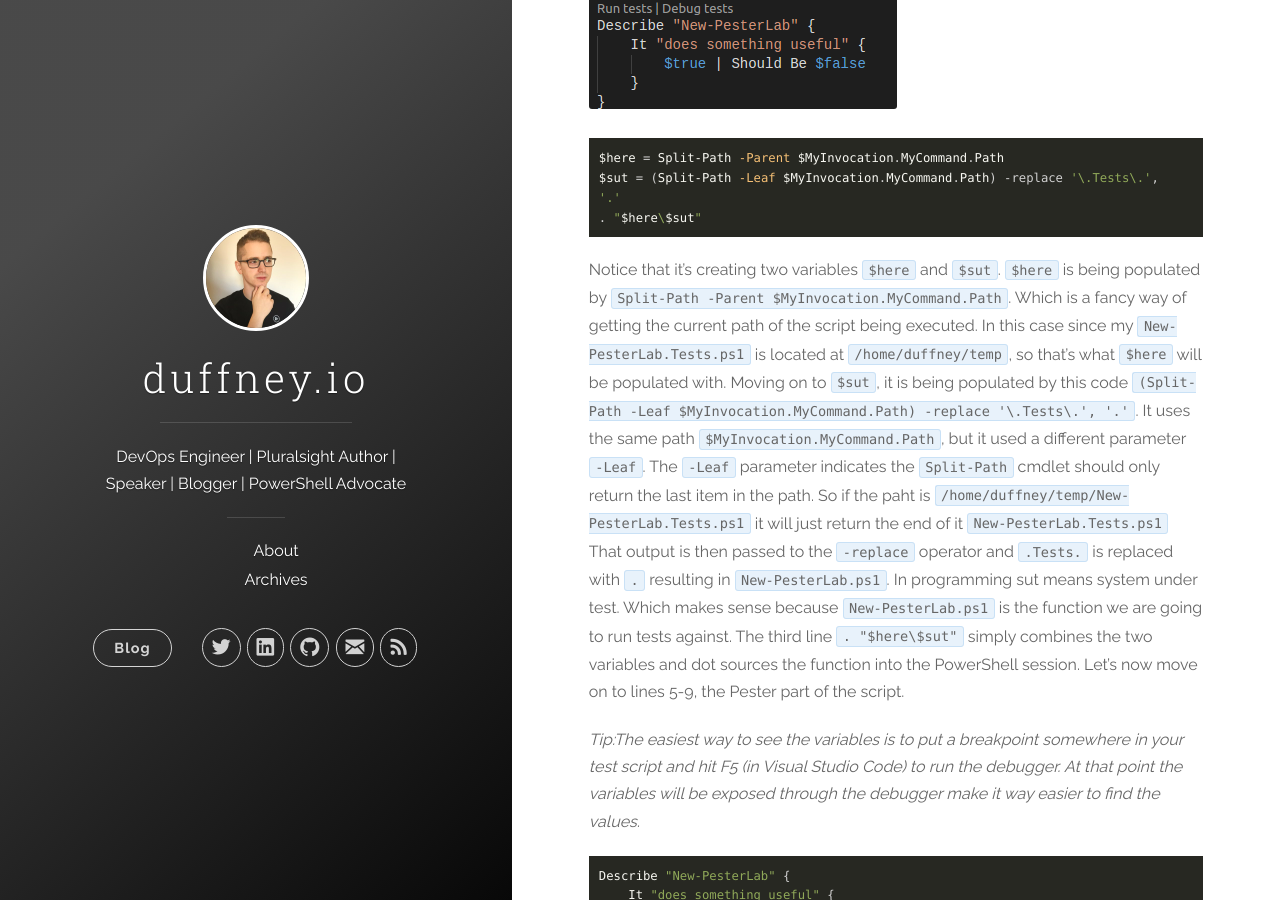
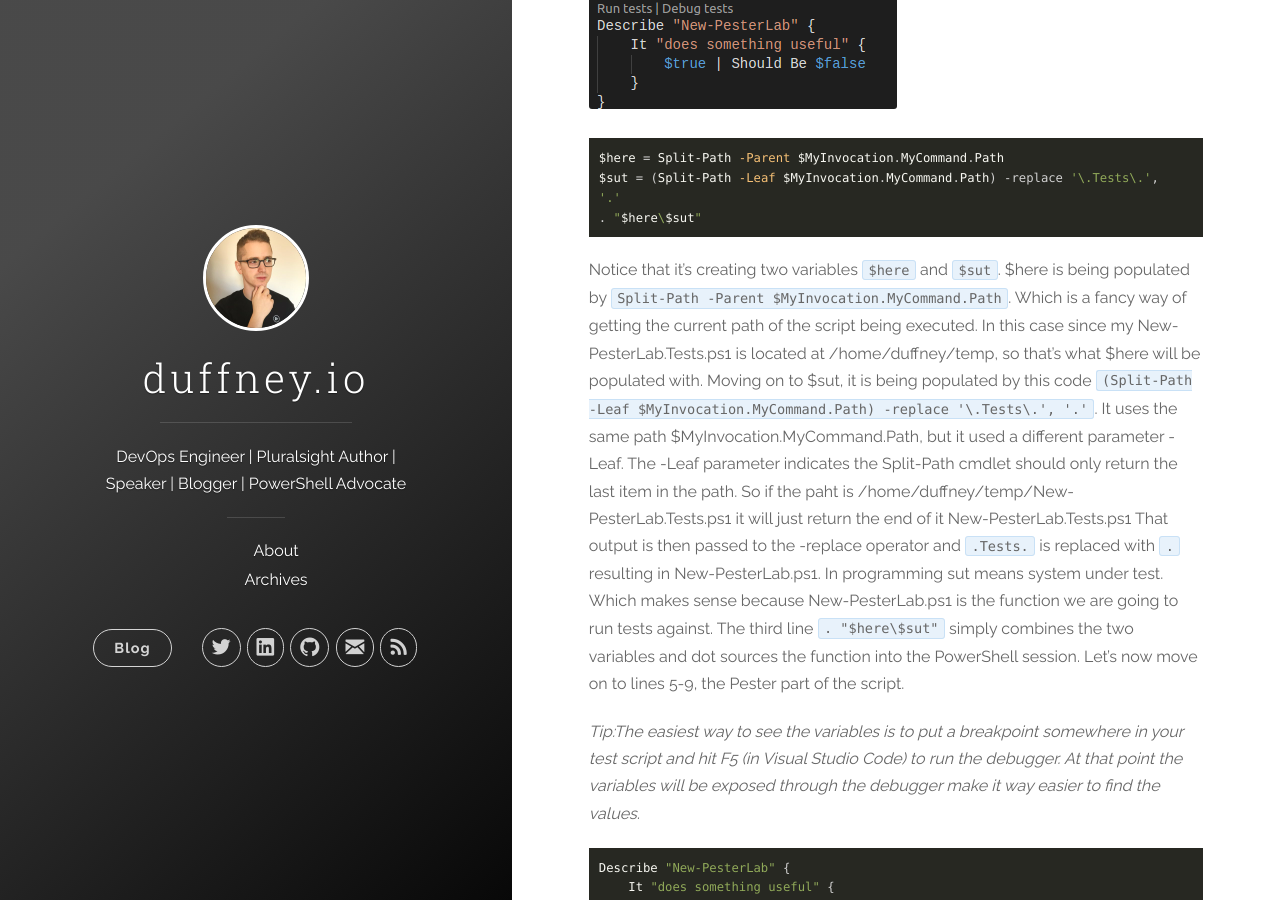
Before and after one commit to AzureDevOps3/duffney.github.io, a Jekyll site: the page built from _posts/2017-08-23-GettingStartedWithPester.md, in a window 1280 px wide and 900 px high, scrolled down 2267 px. Built offline with Jekyll 4.4.1, drawn with Linux system fonts in a browser that asks for light colours; nearby versions of some CDN libraries; comment, search, counter and statistics services are not loaded.

Commit message:
removed some ``

```diff
--- a/_posts/2017-08-23-GettingStartedWithPester.md
+++ b/_posts/2017-08-23-GettingStartedWithPester.md
@@ -77,7 +77,7 @@ $sut = (Split-Path -Leaf $MyInvocation.MyCommand.Path) -replace '\.Tests\.', '.'
 . "$here\$sut"
 {% endhighlight %}
 
-Notice that it's creating two variables `$here` and `$sut`. `$here` is being populated by `Split-Path -Parent $MyInvocation.MyCommand.Path`. Which is a fancy way of getting the current path of the script being executed. In this case since my `New-PesterLab.Tests.ps1` is located at `/home/duffney/temp`, so that's what `$here` will be populated with. Moving on to `$sut`, it is being populated by this code `(Split-Path -Leaf $MyInvocation.MyCommand.Path) -replace '\.Tests\.', '.'`. It uses the same path `$MyInvocation.MyCommand.Path`, but it used a different parameter `-Leaf`. The `-Leaf` parameter indicates the `Split-Path` cmdlet should only return the last item in the path. So if the paht is `/home/duffney/temp/New-PesterLab.Tests.ps1` it will just return the end of it `New-PesterLab.Tests.ps1` That output is then passed to the `-replace` operator and `.Tests.` is replaced with `.` resulting in `New-PesterLab.ps1`. In programming sut means system under test. Which makes sense because `New-PesterLab.ps1` is the function we are going to run tests against. The third line `. "$here\$sut"` simply combines the two variables and dot sources the function into the PowerShell session. Let's now move on to lines 5-9, the Pester part of the script.
+Notice that it's creating two variables `$here` and `$sut`. $here is being populated by `Split-Path -Parent $MyInvocation.MyCommand.Path`. Which is a fancy way of getting the current path of the script being executed. In this case since my New-PesterLab.Tests.ps1 is located at /home/duffney/temp, so that's what $here will be populated with. Moving on to $sut, it is being populated by this code `(Split-Path -Leaf $MyInvocation.MyCommand.Path) -replace '\.Tests\.', '.'`. It uses the same path $MyInvocation.MyCommand.Path, but it used a different parameter -Leaf. The -Leaf parameter indicates the Split-Path cmdlet should only return the last item in the path. So if the paht is /home/duffney/temp/New-PesterLab.Tests.ps1 it will just return the end of it New-PesterLab.Tests.ps1 That output is then passed to the -replace operator and `.Tests.` is replaced with `.` resulting in New-PesterLab.ps1. In programming sut means system under test. Which makes sense because New-PesterLab.ps1 is the function we are going to run tests against. The third line `. "$here\$sut"` simply combines the two variables and dot sources the function into the PowerShell session. Let's now move on to lines 5-9, the Pester part of the script.
 
 
 _Tip:The easiest way to see the variables is to put a breakpoint somewhere in your test script and hit F5 (in Visual Studio Code) to run the debugger. At that point the variables will be exposed through the debugger make it way easier to find the values._
```
